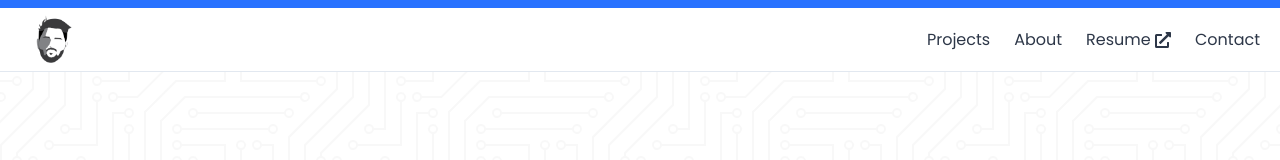
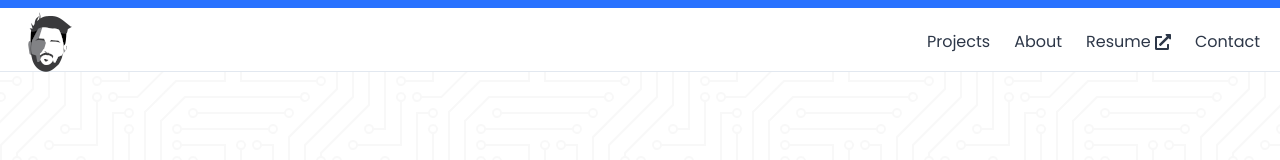
Before and after one commit to Inambe/inambe-webpage, a Gatsby site: page / in a window 1280 px wide. Shown: the top 160 px of the page. Built offline with nearby package versions, Linux system fonts and the light colour scheme; Gatsby itself is replaced by a stand-in of ours.

Commit message:
update logo

```diff
--- a/src/components/header.js
+++ b/src/components/header.js
@@ -5,8 +5,7 @@ import { FaBars, FaExternalLinkAlt, FaTimes } from "react-icons/fa"
 import Container from "./container"
 import A from "./a"
 import constants from "./../constants"
-import Logo from "./../static/media/imgs/logo.png"
-import Img from "./img"
+import Logo from "./../static/media/imgs/inam-bnw-cropped-h-60.png"
 
 const NavLink = props => {
 	return <A className="p-3 no-underline md:p-0 md:pl-6" {...props} />
@@ -21,7 +20,7 @@ function Header() {
 				<div className="flex justify-between items-center">
 					<A to="/" className="hover:bg-primary">
 						<img
-							className="max-h-main-nav-header"
+							className="px-2 py-1"
 							src={Logo}
 							alt="Inam Ul Huq logo"
 						/>
```
Also changed, not shown: src/static/media/imgs/inam-bnw-cropped-h-60.png (added), src/static/media/imgs/logo.png (deleted).
